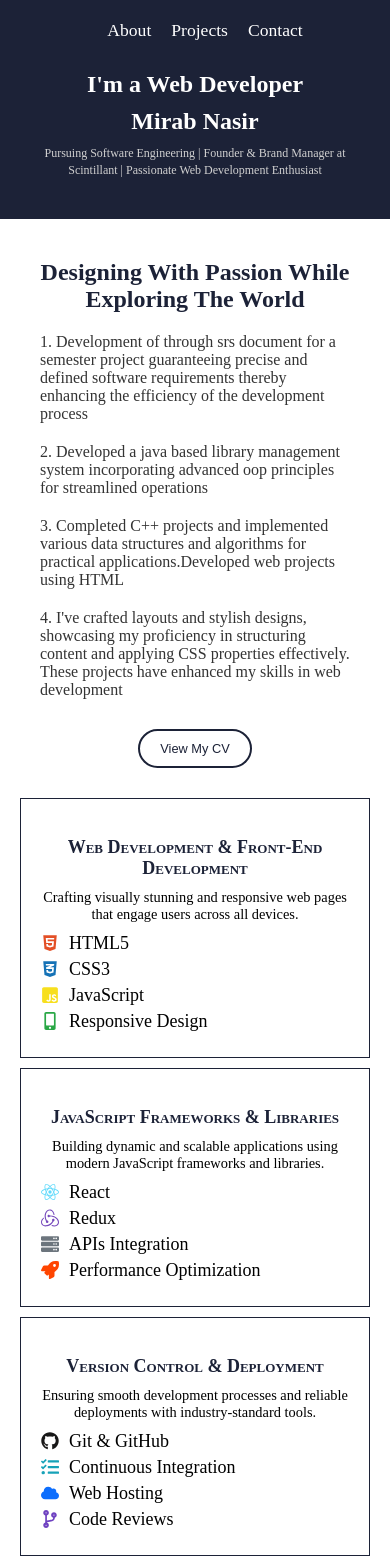
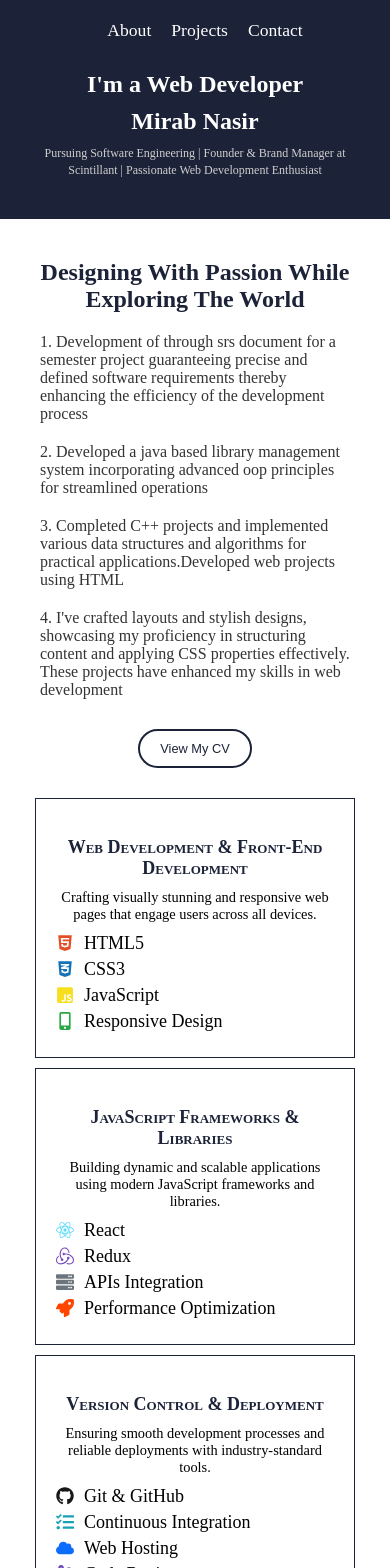
Before and after one commit to mirabnasir/React-Portfolio, a React (Vite) app: page / in a window 390 px wide. Shown: the top 1568 px of the page. Built offline with nearby package versions, Linux system fonts and the light colour scheme.

Commit message:
make changes

```diff
--- a/src/About.css
+++ b/src/About.css
@@ -112,13 +112,11 @@ body {
 
 @media (max-width: 915px) {
     .service-container {
-
+        flex-direction: column;
         align-items: center;
 
     }
-    .service{
-        min-width: 350px;
-    }
+
 }
 
 @media (max-width: 768px) {
```
